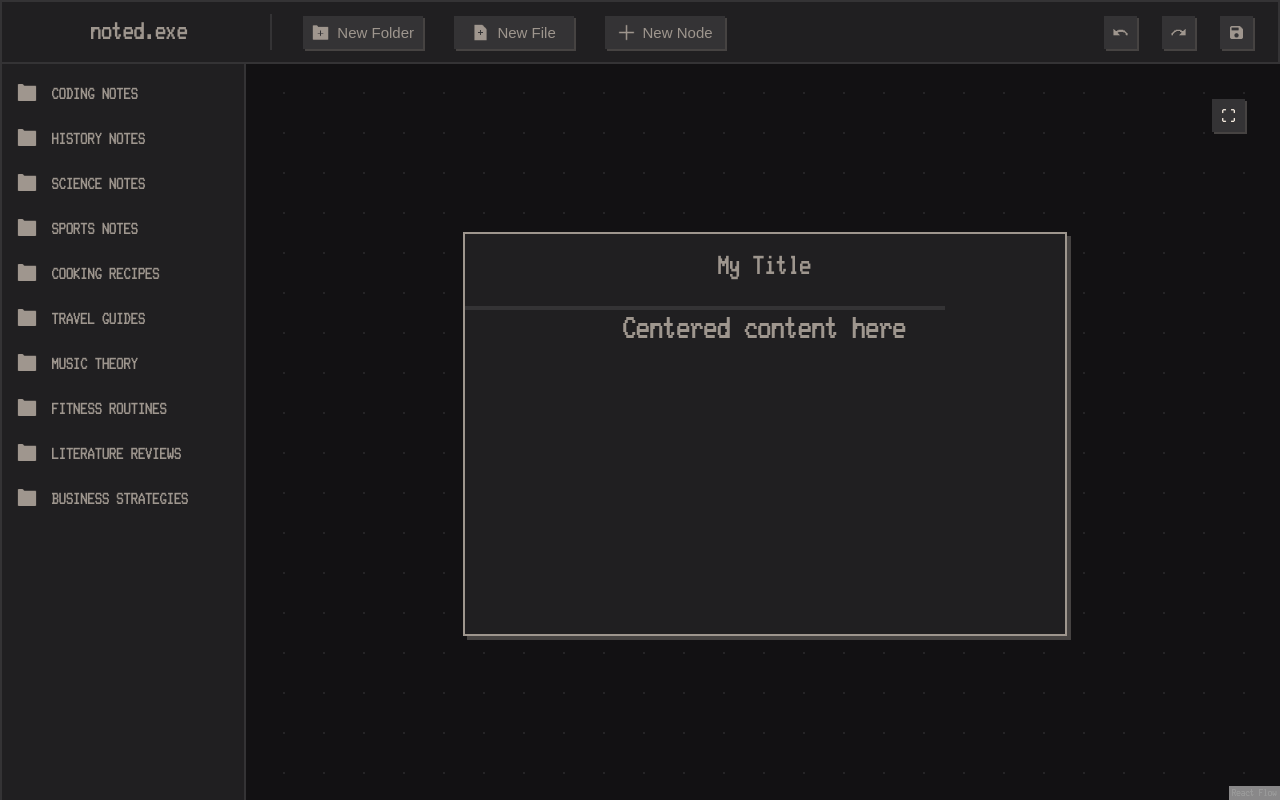
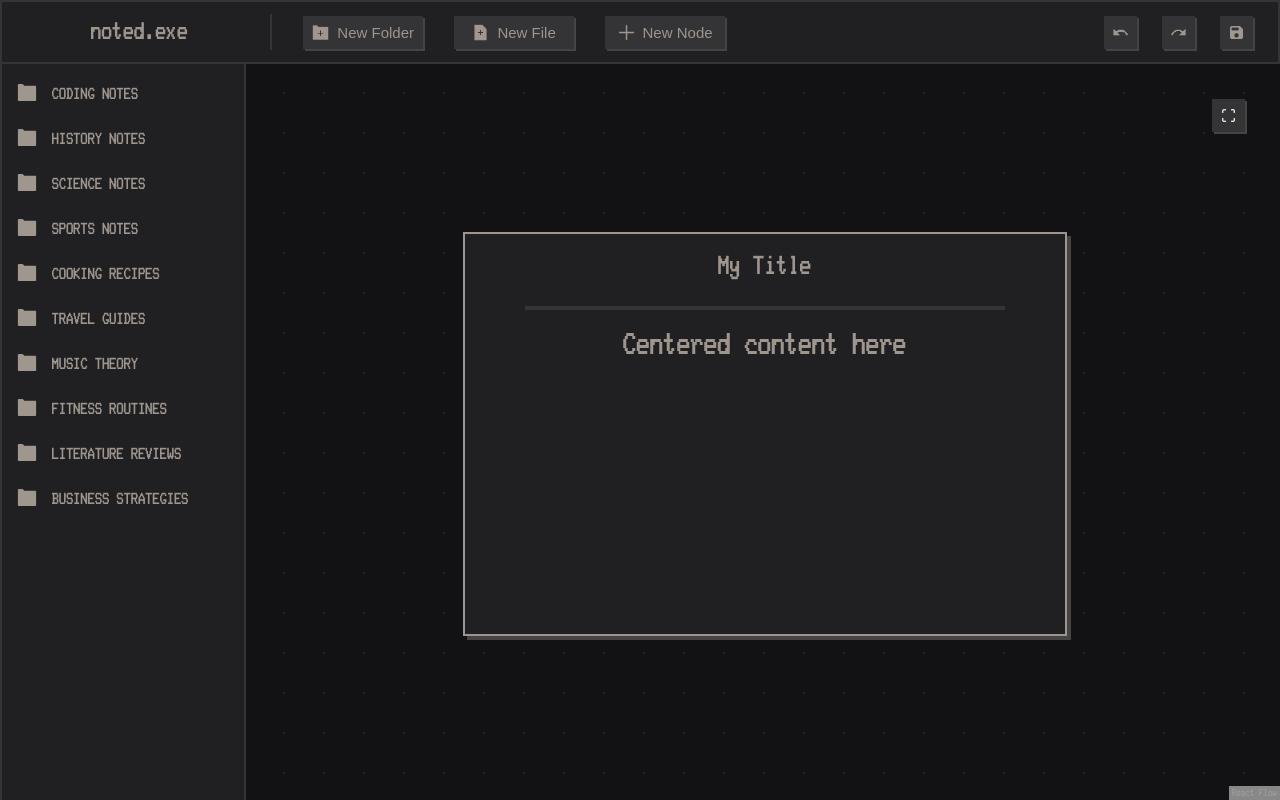
Before and after one commit to JohnArochaDev/noted, a Next.js app: page / in a window 1280 px wide. Built offline with nearby package versions, Linux system fonts and the light colour scheme.

Commit message:
adjusted node placeement

```diff
--- a/app/Components/Canvas/TextNode/index.tsx
+++ b/app/Components/Canvas/TextNode/index.tsx
@@ -102,9 +102,7 @@ export function TextNode({ data, selected, id }: NodeProps<CustomTextNode>) {
           </ReactMarkdown>
         </div>
       )}
-
       <hr className={styles.seperator} />
-
       <div style={{ flex: 1, overflow: "hidden" }}>
         {isEditing ? (
           <textarea
@@ -120,6 +118,7 @@ export function TextNode({ data, selected, id }: NodeProps<CustomTextNode>) {
               overflow: "auto",
               textAlign: "center",
               fontSize: "15px",
+              paddingTop: "10px",
             }}
           ></textarea>
         ) : (
@@ -130,7 +129,7 @@ export function TextNode({ data, selected, id }: NodeProps<CustomTextNode>) {
               overflow: "auto",
               textAlign: "center",
               fontSize: "15px",
-              paddingTop: "2px",
+              paddingTop: "10px",
             }}
           >
             <ReactMarkdown
--- a/app/Components/Canvas/TextNode/styles.module.scss
+++ b/app/Components/Canvas/TextNode/styles.module.scss
@@ -28,6 +28,7 @@
   background-color: #343335;
   border: none;
   margin: 0;
+  align-self: center;
 }
 
 .text {
```
